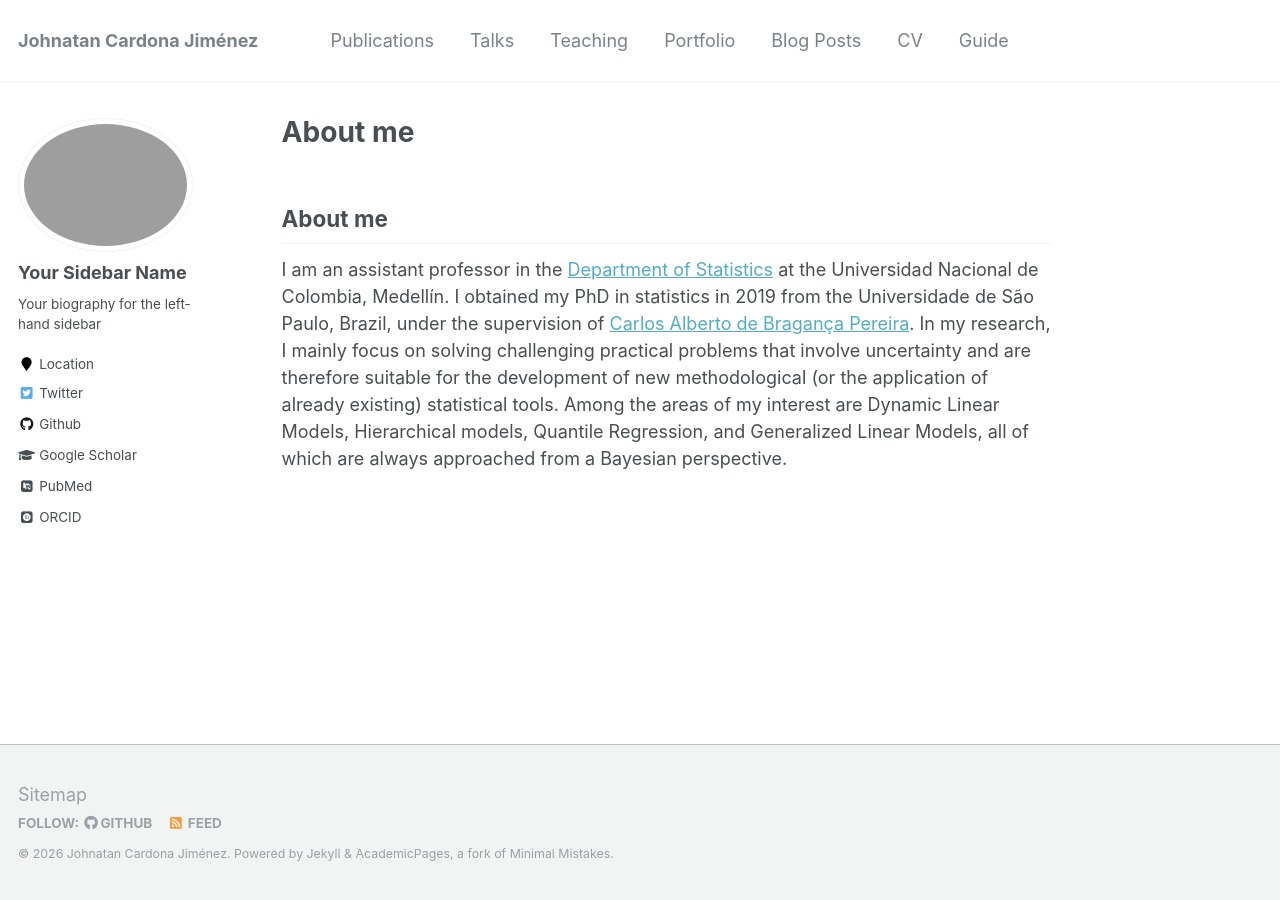
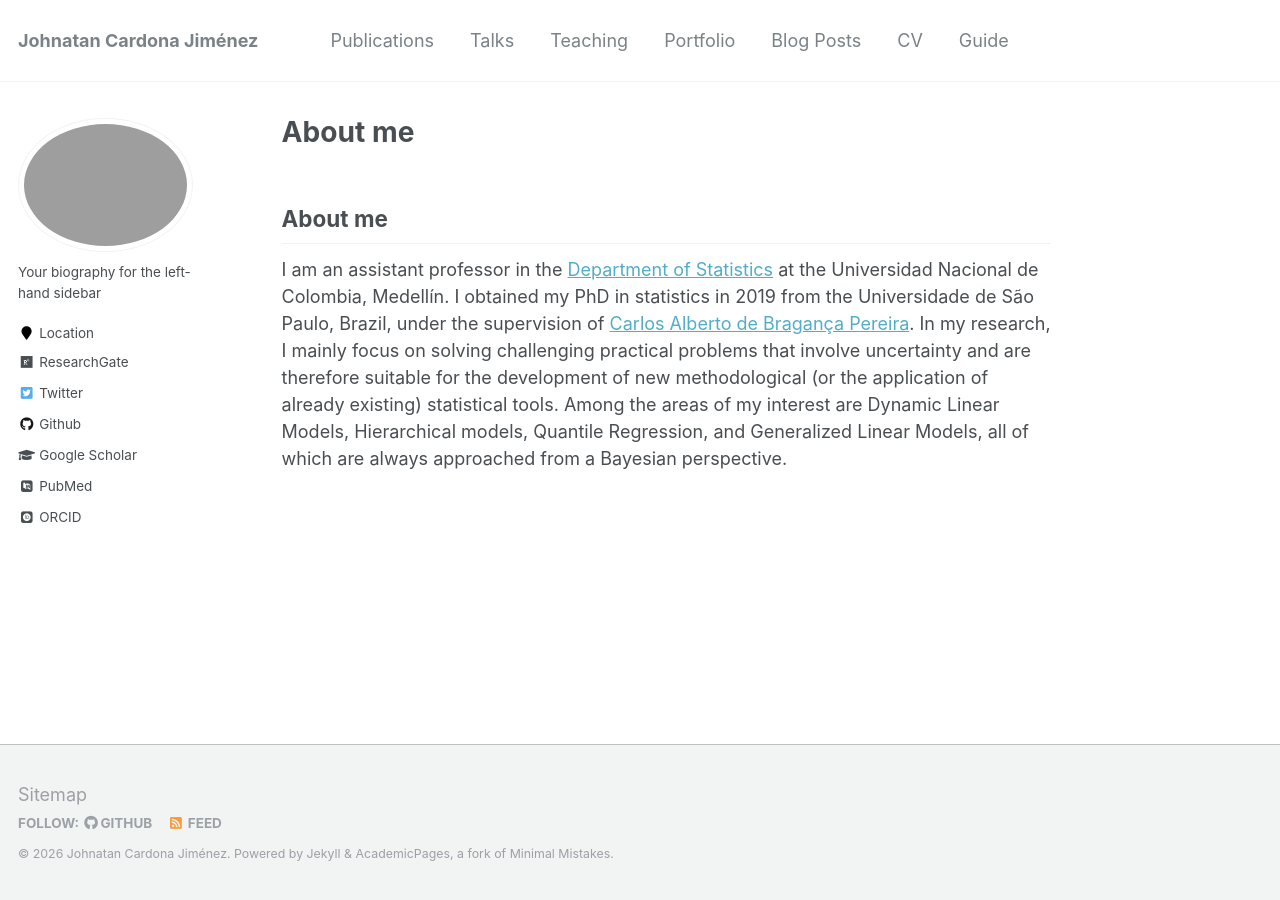
Before and after one commit to JohnatanLAB/JohnatanLAB.github.io, a Jekyll site: the page built from _pages/about.md, in a window 1280 px wide. Built offline with Jekyll 4.4.1, drawn with Linux system fonts in a browser that asks for light colours; some web fonts are replaced; our own code applies the rules of GitHub Pages for plain Markdown files; part of the change alters nothing that is shown.

Commit message:
Update _config.yml

```diff
--- a/_config.yml
+++ b/_config.yml
@@ -80,15 +80,15 @@ analytics:
 
 # Site Author
 author:
-  name             : "Your Sidebar Name"
+  name             : ""
   avatar           : "profile.jpg"
   bio              : "Your biography for the left-hand sidebar"
   location         : "Location"
   employer         :
   pubmed           : "https://www.ncbi.nlm.nih.gov/pubmed/?term=john+snow"
-  googlescholar    : "http://yourfullgooglescholarurl.com"
+  googlescholar    : "https://scholar.google.com/citations?user=1E4Dl80AAAAJ&hl=en&authuser=1"
   email            :
-  researchgate     :  # example: "https://www.researchgate.net/profile/yourprofile"
+  researchgate     : "https://www.researchgate.net/profile/Johnatan-Jimenez-2?ev=hdr_xprf"
   uri              :
   bitbucket        :
   codepen          :
@@ -96,7 +96,7 @@ author:
   flickr           :
   facebook         :
   foursquare       :
-  github           : "academicpages"
+  github           : "https://github.com/JohnatanLAB"
   google_plus      :
   keybase          :
   instagram        :
```
